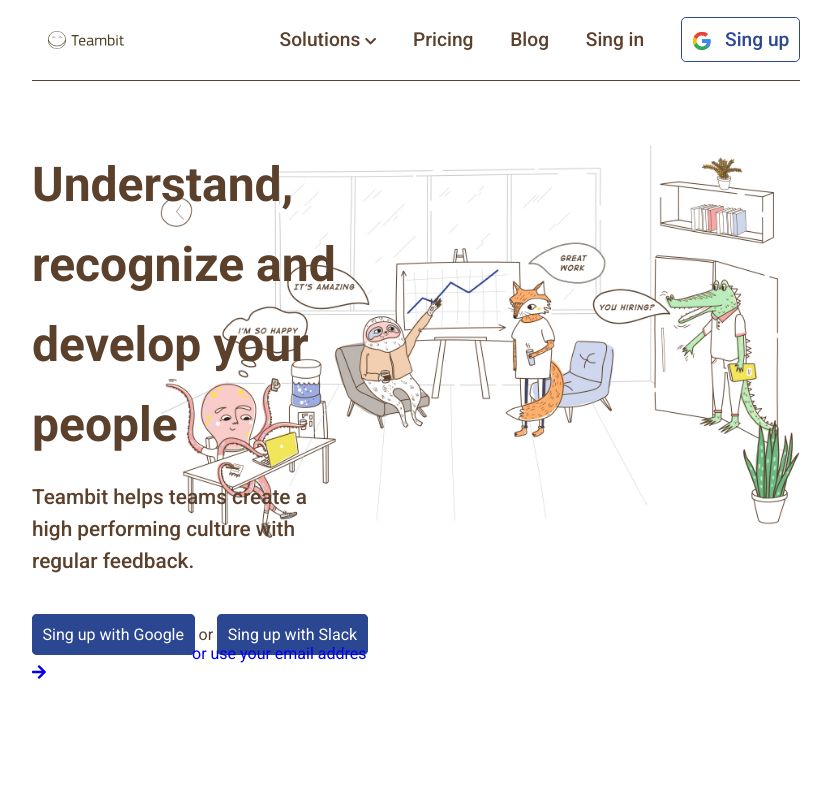
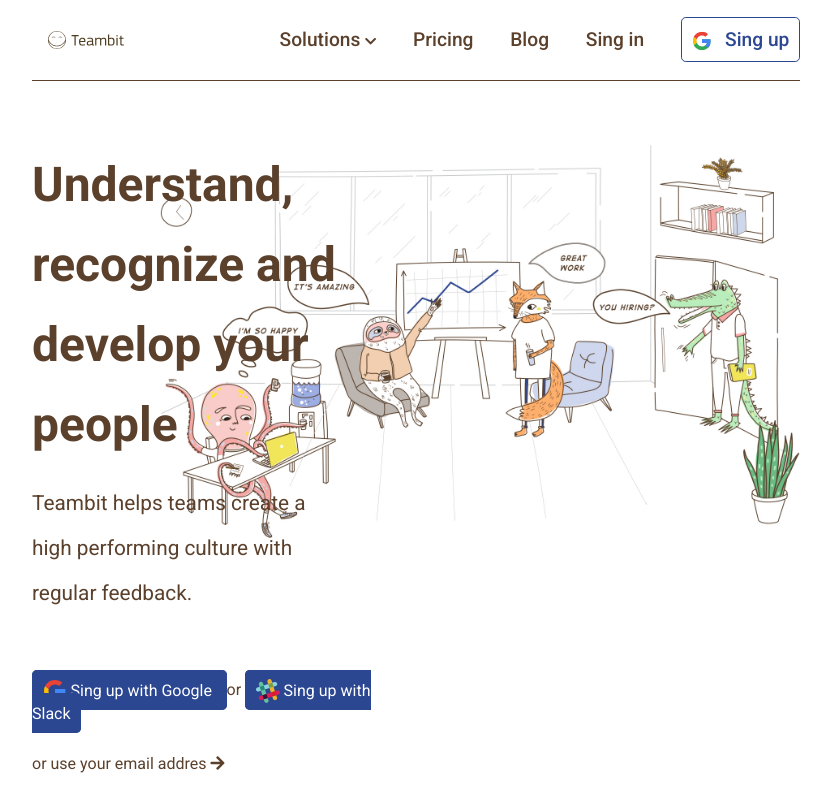
Before and after one commit to Vituz/node-sass-teambit, a website: page index.html in a window 1280 px wide. Shown: the whole page, without its empty margins (224-1055 px from the left). Drawn offline with Linux system fonts and the light colour scheme.

Commit message:
Add buttons icon

```diff
--- a/index.html
+++ b/index.html
@@ -48,7 +48,17 @@
                         Teambit helps teams create a high performing culture with regular feedback.
                     </p>
                     <div>
-                        <span>Sing up with Google</span> or <span>Sing up with Slack</span>
+                        <span>
+                            <img class="google" src="./dist/img/google-logo.svg" alt="Google Logo">
+                            Sing up with Google
+                        </span>
+
+                        or
+
+                        <span class="github">
+                            <img class="slack" src="./dist/img/slack-logo.svg" alt="Slack Logo">
+                            Sing up with Slack
+                        </span>
                     </div>
                     <a href="#">or use your email addres <i class="fa fa-arrow-right"></i></a>
                 </div>
--- a/src/partials/_jumbotron.scss
+++ b/src/partials/_jumbotron.scss
@@ -1,6 +1,6 @@
 .jumbotron {
     margin: 4rem 0;
-    background-image: url('/dist/img/illustration-main.jpg');
+    background-image: url('../img/illustration-main.jpg');
     background-repeat: no-repeat;
     background-size: 40rem;
     background-position: top right;
@@ -17,10 +17,14 @@
 
         &>p {
             width: 90%;
-            font-weight: 500;
-            line-height: 2rem;
+            font-weight: 400;
+            line-height: 2.8rem;
             font-size: 1.3rem;
             margin-bottom: 3rem;
+        }
+
+        &>div {
+            margin: 4rem 0 2rem 0;
         }
 
         span {
@@ -30,8 +34,14 @@
         }
 
         &>a {
-            margin: 10rem;
             text-decoration: none;
+            color: $main_txt;
         }
     }
 }
+
+.google,
+.slack {
+    width: 1.5rem;
+    vertical-align: middle;
+}
--- a/webpack.mix.js
+++ b/webpack.mix.js
@@ -4,3 +4,7 @@
 js('src/app.js', 'js')
 .sass('src/app.scss', 'css')
 .setPublicPath('dist');
+
+mix.options({
+    processCssUrls: false // Process/optimize relative stylesheet url()'s. Set to false, if you don't want them touched.
+  });
```
Also changed, not shown: package.json (+5 -5 lines), dist/css/app.css, dist/img/teambit_desktop_1170px.png, 1 other file.
